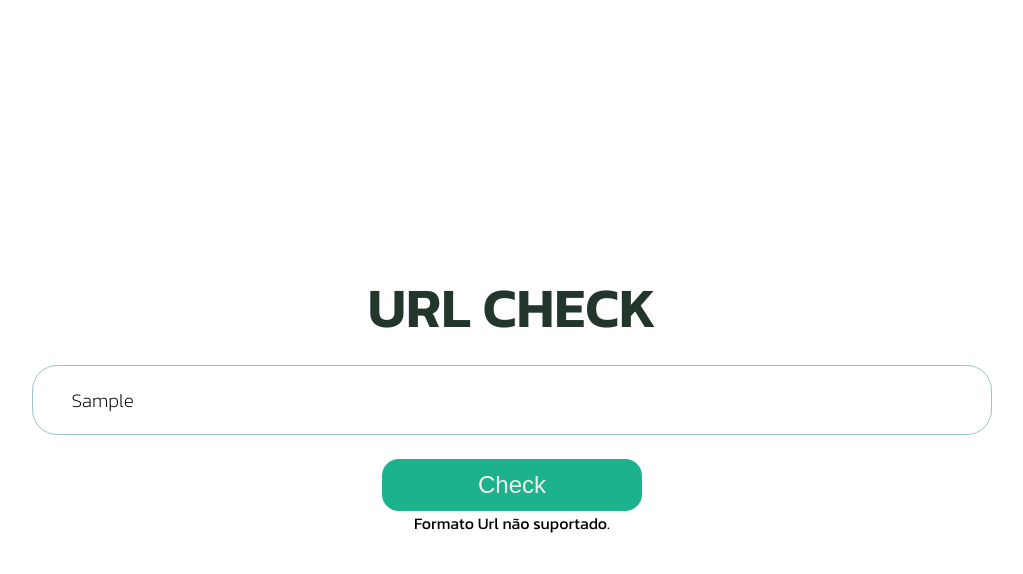
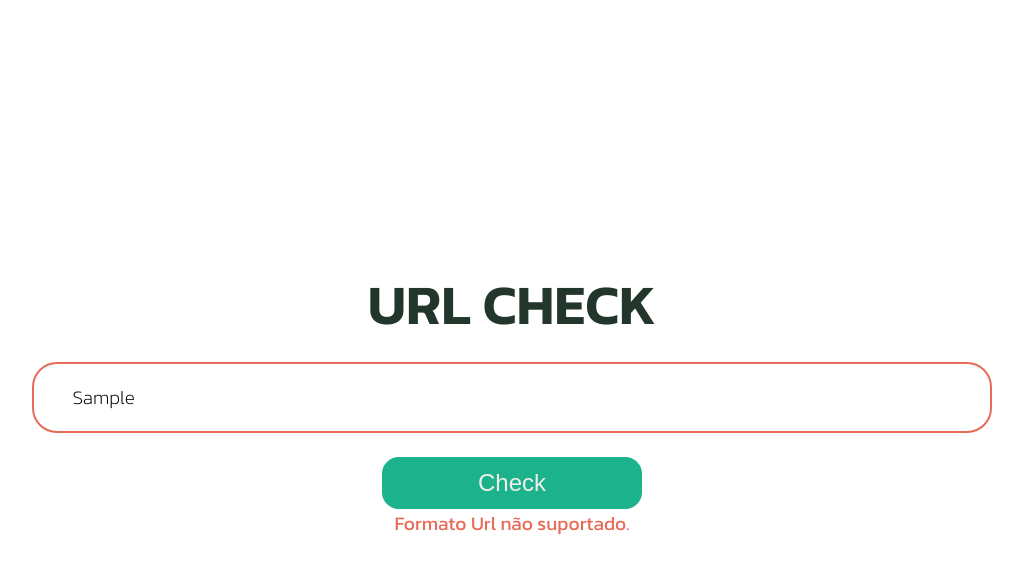
Before and after one commit to Leandr0SmS/mvp_url_checker, a React (Vite) app in the folder url_checker_front/: page / in a window 1280 px wide. Both pictures are taken after typing "Sample" into the empty fields and a click on the button "Check". Shown: the top 574 px of the page, without its empty margins (128-1151 px from the left). Built offline with nearby package versions, Linux system fonts and the light colour scheme; no server answers.

Commit message:
feat: Set color to errors

```diff
--- a/url_checker_front/src/App.jsx
+++ b/url_checker_front/src/App.jsx
@@ -74,6 +74,7 @@ function App() {
                 inputChangeHandler={handleInputChange}
                 inputValue={urlToCheck}
                 onSubmitHandle={handleSubmit}
+                error={error}
             />
             {
                 error.error
--- a/url_checker_front/src/components/Error.jsx
+++ b/url_checker_front/src/components/Error.jsx
@@ -3,7 +3,7 @@ import '../styles/main.css'
 function Errors({ error }) {
     return (
         <div id="error--div">
-            <p className="erro--status">
+            <p id="erro--status">
                 {
                     error.status == 422
                         ? "Erro no formato de url... Inicie com 'https://'"
--- a/url_checker_front/src/components/form.jsx
+++ b/url_checker_front/src/components/form.jsx
@@ -1,13 +1,18 @@
 import '../styles/main.css'
 
-function UrlCheck({ onSubmitHandle, inputChangeHandler, inputValue }) {
+function UrlCheck({ onSubmitHandle, inputChangeHandler, inputValue, error }) {
+
+    const inputClass = error.error
+        ? "url_input url_input_error"
+        : "url_input url_input_norm"
+
     return (
         <form
             id="url_form"
             onSubmit={onSubmitHandle}
         >
             <input
-                className="url_input"
+                className={inputClass}
                 id="url_Input"
                 type="input"
                 onChange={inputChangeHandler}
--- a/url_checker_front/src/styles/main.css
+++ b/url_checker_front/src/styles/main.css
@@ -38,13 +38,29 @@
   padding: 1em 2em;
   font-size: 1.2em;
   border-radius: 1.3em;
-  border: 1px solid #9bc7c5;
   font-family: "Kanit", sans-serif;
   font-weight: 200;
 }
-.url_input:active, .url_input:focus {
+
+.url_input_norm {
+  border: 1px solid #9bc7c5;
+}
+.url_input_norm:active, .url_input_norm:focus {
   border: 2px solid #1bb28c;
   outline: none;
+}
+
+.url_input_error {
+  border: 2px solid #e86a58;
+}
+.url_input_error:active, .url_input_error:focus {
+  border: 2px solid #e86a58;
+  outline: none;
+}
+
+#erro--status {
+  color: #e86a58;
+  font-size: 1.2em;
 }
 
 #url_check_btn {
--- a/url_checker_front/src/styles/main.scss
+++ b/url_checker_front/src/styles/main.scss
@@ -33,13 +33,29 @@
     padding: 1em 2em;
     font-size: 1.2em;
     border-radius: 1.3em;
-    border: 1px solid $tiffany-blue;
     font-family: 'Kanit', sans-serif;
     font-weight: 200;
+}
+
+.url_input_norm {
+    border: 1px solid $tiffany-blue;
     &:active, &:focus {
         border: 2px solid $jungle-green;
-        outline: none; // add this
+        outline: none;
     }
+}
+
+.url_input_error {
+    border: 2px solid $bittersweet;
+    &:active, &:focus {
+        border: 2px solid $bittersweet;
+        outline: none;
+    }
+}
+
+#erro--status {
+    color: $bittersweet;
+    font-size: 1.2em;
 }
 
 #url_check_btn {
```
Also changed, not shown: 1 other file (tests, documents, lock files or other folders). Lines whose indentation alone changed are shown as unchanged.
